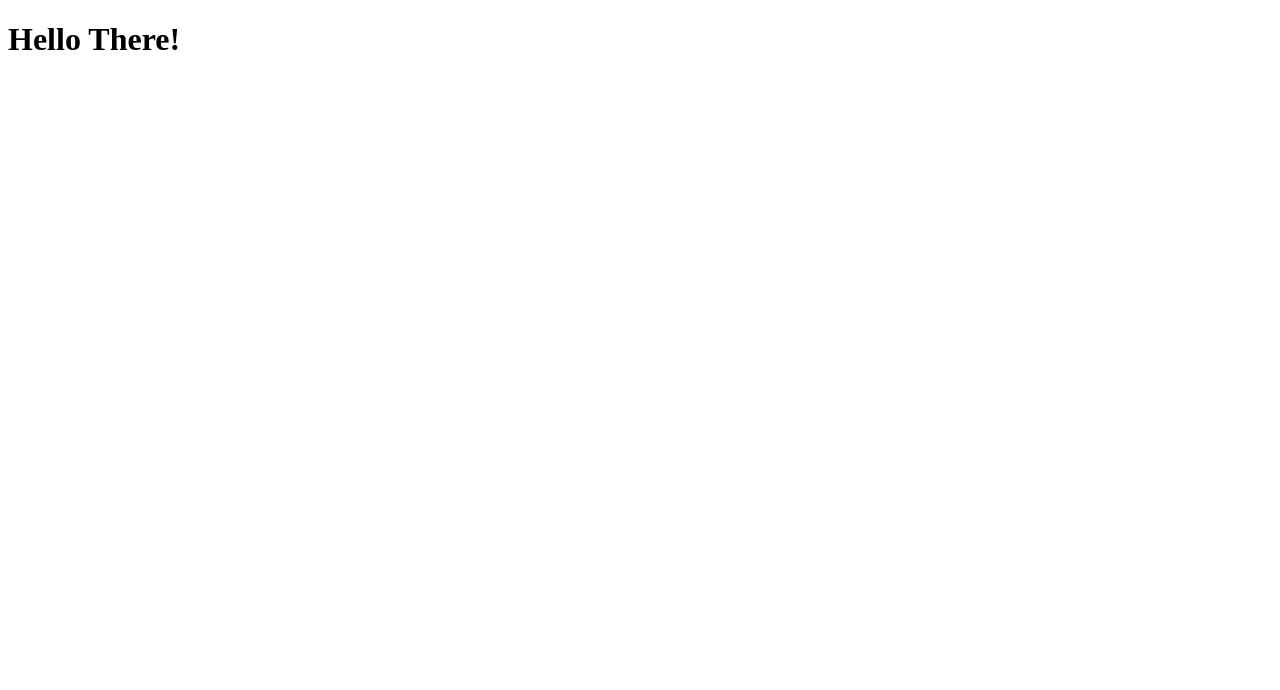
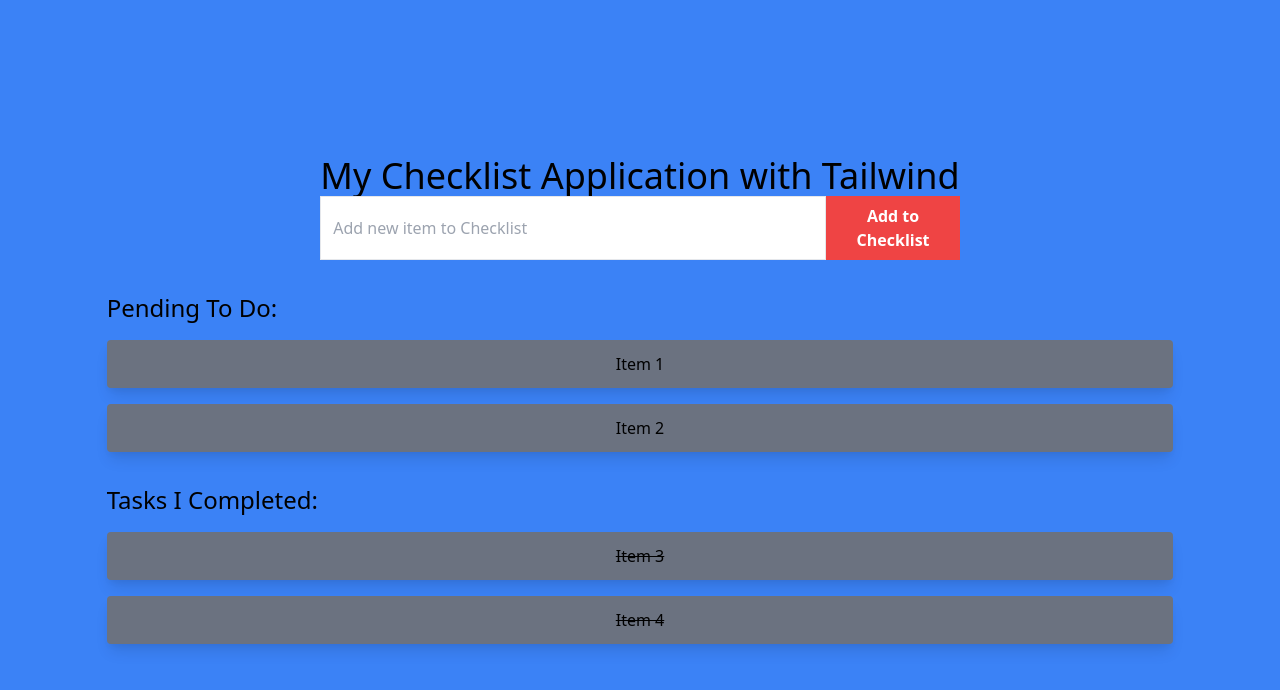
Before and after one commit to oloredo2/OLoredo2-Checklist-App-Tailwind, a plain HTML site: page index.html in a window 1280 px wide. Drawn offline with nearby package versions, Linux system fonts and the light colour scheme.

Commit message:
Finished HTML Layout

```diff
--- a/index.html
+++ b/index.html
@@ -5,9 +5,37 @@
     <meta name="viewport" content="width=device-width, initial-scale=1.0">
     <meta http-equiv="X-UA-Compatible" content="ie=edge">
     <title>My Checklist Application with Tailwind</title>
+        <link href="https://unpkg.com/tailwindcss@^1.0/dist/tailwind.min.css"
+        rel="stylesheet">
 </head>
 <body>
-    <h1>Hello There!</h1>
+    <div class="bg-blue-500 h-screen w-width flex flex-col justify-center items-center">
+        <div class="header">
+            <h1 class="text-4xl">My Checklist Application with Tailwind</h1>
+        <div class="form flex">
+            <input class="appearance-none border w-full py-2 px-3 text-gray-700 leading-tight focus:outline-none" id="newText" type="text" placeholder="Add new item to Checklist">
+            <button id ="newBtn" class="bg-red-500 hover:bg-red-700 text-white font-bold py-2 px-4">
+                Add to Checklist
+              </button>
+        </div>
+        </div>
+        <div class="todos w-10/12 mt-8">
+            <div class="pendings">
+                <h3 class="text-2xl">Pending To Do:</h3>
+                <ul id="pendingList">
+                    <li class="text-center p-3 bg-gray-500 text-black mt-4 rounded shadow-lg cursor-pointer hover:bg-red-500 hover:text-white">Item 1</li>
+                    <li class="text-center p-3 bg-gray-500 text-black mt-4 rounded shadow-lg cursor-pointer hover:bg-red-500 hover:text-white">Item 2</li>
+                </ul>
+            </div>
+            <div class="completed mt-8">
+                <h3 class="text-2xl">Tasks I Completed:</h3>
+                    <ul id="completedList">
+                        <li class="text-center p-3 bg-gray-500 line-through text-black mt-4 rounded shadow-lg cursor-pointer hover:bg-green-500 hover:text-white">Item 3</li>
+                        <li class="text-center p-3 bg-gray-500 line-through text-black mt-4 rounded shadow-lg cursor-pointer hover:bg-green-500 hover:text-white">Item 4</li>
+                    </ul>
+            </div>
+        </div>
+    </div>
     <script src="main.js"></script>
 </body>
 </html>
```
